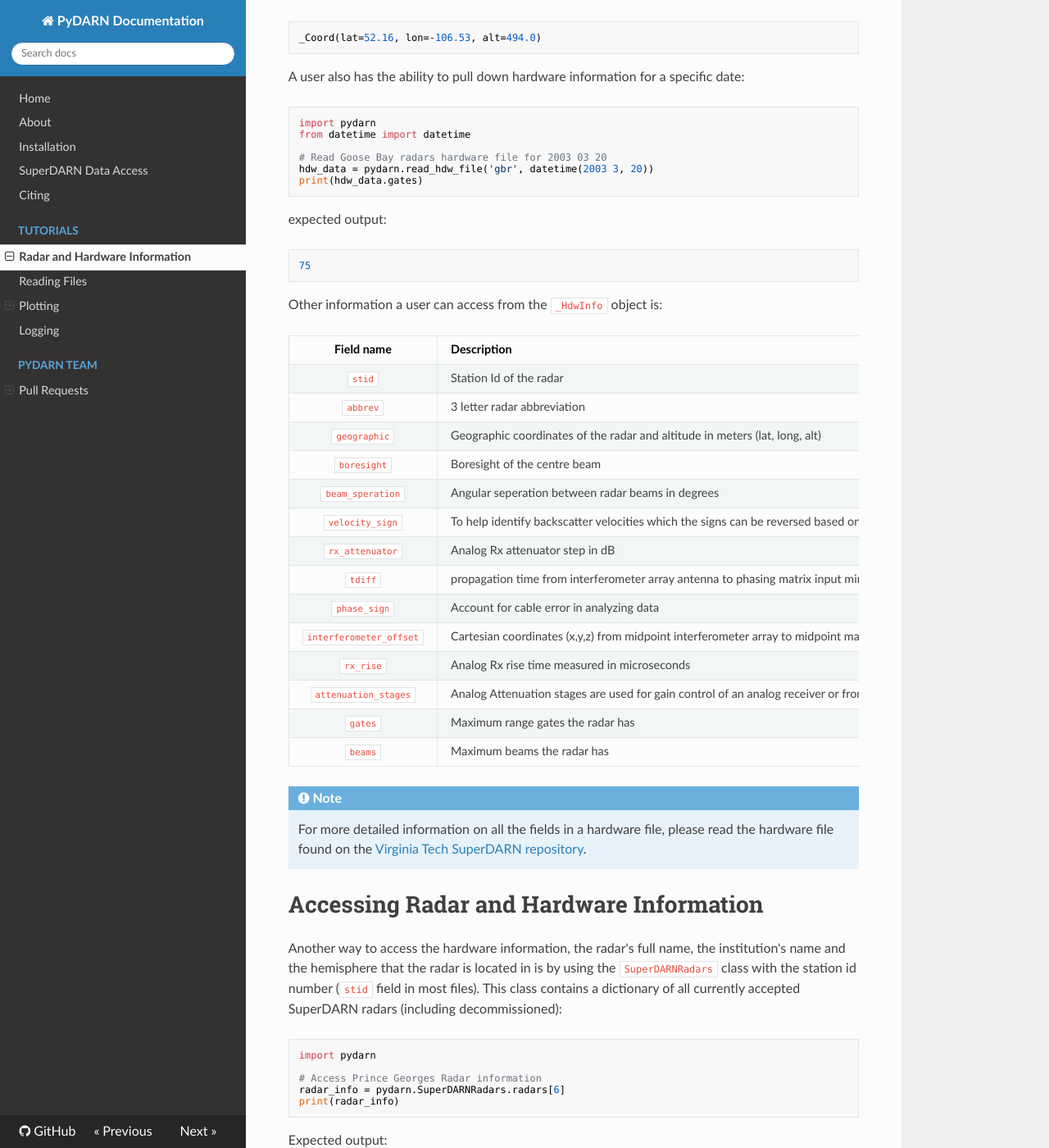
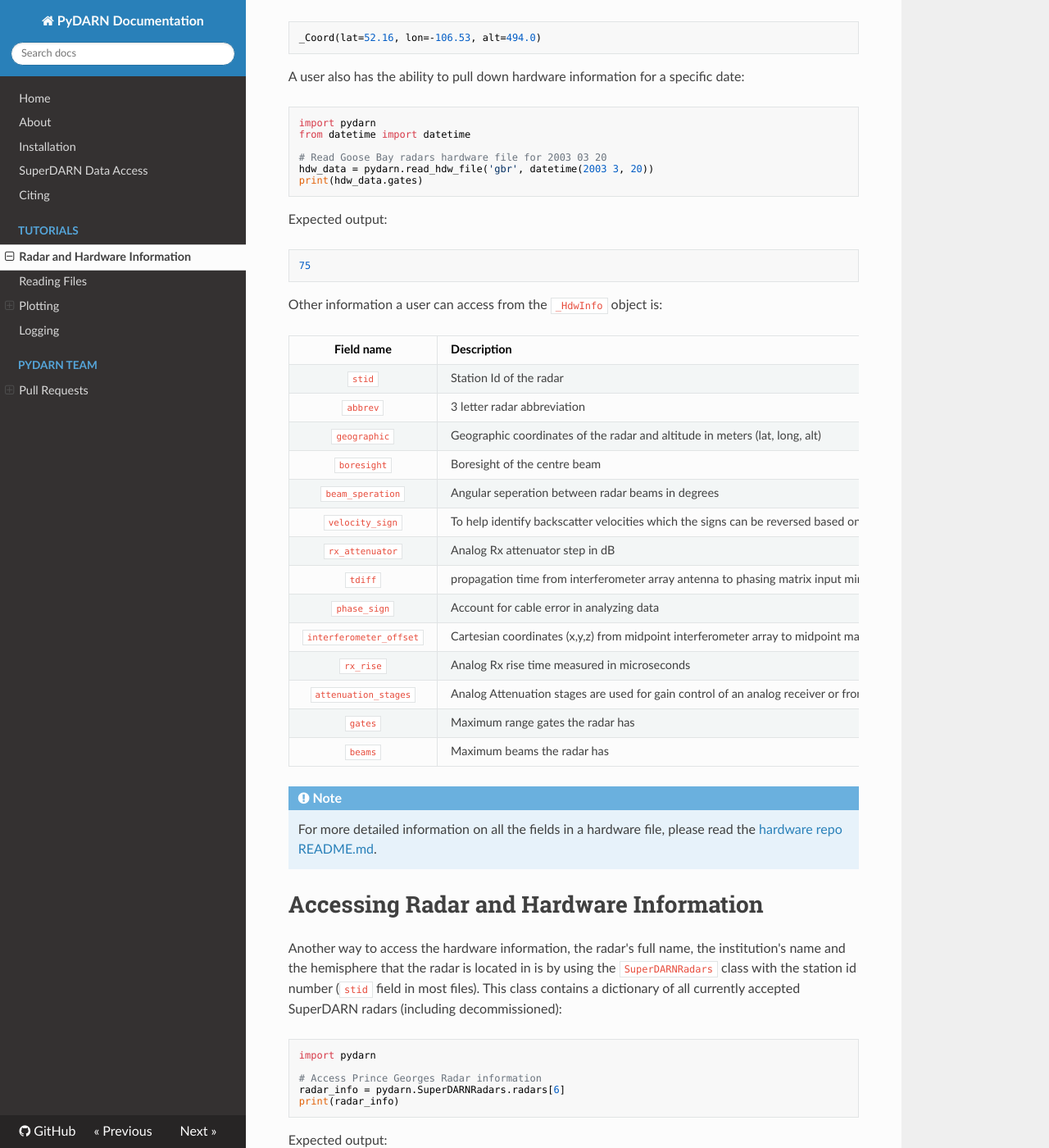
Before and after one commit to SuperDARN/pydarn, an MkDocs documentation site: the page built from docs/user/hardware.md, in a window 1280 px wide and 1400 px high, scrolled down 464 px. Shown: the whole window at 82% size. Built offline with MkDocs 1.6.1, drawn with Linux system fonts in a browser that asks for light colours; nearby versions of some CDN libraries; some of the changed lines change nothing that is shown.

Commit message:
updated the vt repos and add in copyright info

````diff
--- a/docs/user/hardware.md
+++ b/docs/user/hardware.md
@@ -1,9 +1,22 @@
 <!--Copyright (C) SuerDARN Canada, University of Saskatchewan
-Author(s): Marina Schmidt -->
+Author(s): Marina Schmidt
+Modifications:
+2020-12-01 Carley Martin added git_hdw_file
+2020-01-05 Marin Schmidt switched VT hardware repo to SuperDARN hardware repo
+
+Disclaimer:
+pyDARN is under the LGPL v3 license found in the root directory LICENSE.md
+Everyone is permitted to copy and distribute verbatim copies of this license
+document, but changing it is not allowed.
+
+This version of the GNU Lesser General Public License incorporates the terms
+and conditions of version 3 of the GNU General Public License, supplemented by
+the additional permissions listed below.
+-->
 # Accessing Hardware File Information
 
-SuperDARN Radar hardware information is stored in hardware files located [here](https://github.com/vtsuperdarn/hdw.dat).
-pyDARN pulls down the hardware files from the `master` branch on the [repository](https://github.com/vtsuperdarn/hdw.dat) to obtain geographical and hardware information for plotting functionality.
+SuperDARN Radar hardware information is stored in hardware files located [here](https://github.com/SuperDARN/hdw).
+pyDARN pulls down the hardware files from the `master` branch on the [repository](https://github.com/SuperDARN/hdw) to obtain geographical and hardware information for plotting functionality.
 
 Users can also read and access these hardware files information by using the function `read_hdw_file`.
 ``` python
@@ -28,7 +41,7 @@
 print(hdw_data.gates)
 ```
 
-expected output:
+Expected output:
 ``` python
 75
 ```
@@ -53,7 +66,7 @@
 | `beams`                 | Maximum beams the radar has                                                                                                                                                     |
 
 !!! Note
-    For more detailed information on all the fields in a hardware file, please read the hardware file found on the [Virginia Tech SuperDARN repository](https://github.com/vtsuperdarn/hdw.dat).
+    For more detailed information on all the fields in a hardware file, please read the [hardware repo README.md](https://github.com/SuperDARN/hdw).
 
 # Accessing Radar and Hardware Information
 
````
